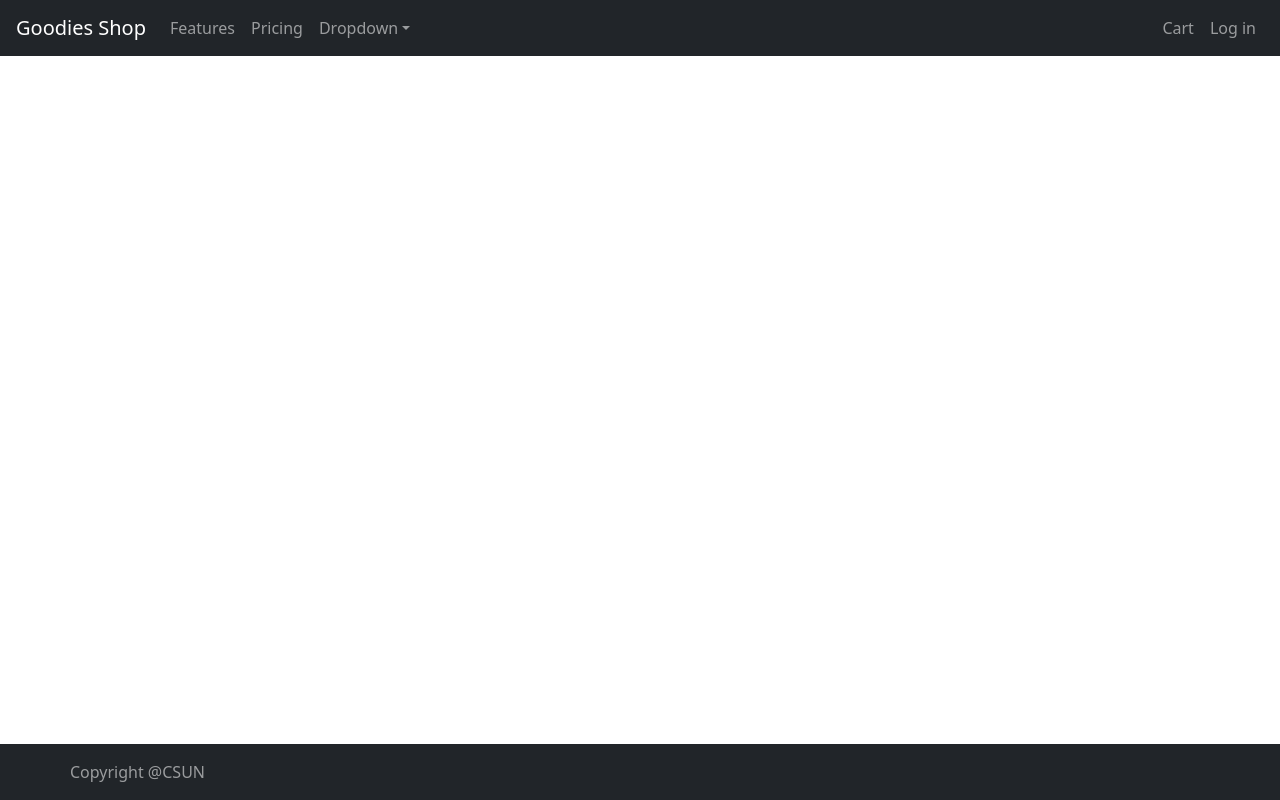
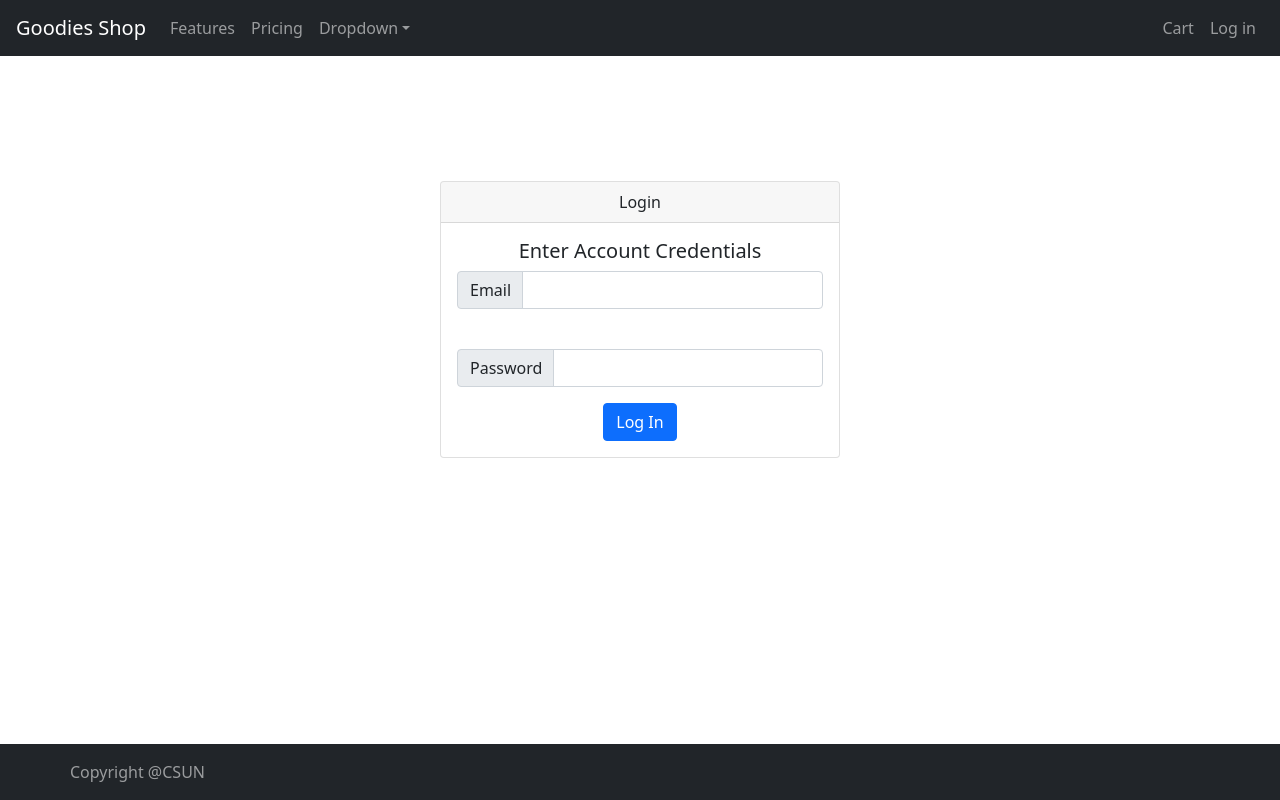
Before and after one commit to pachchigarsnehi/custom-goodies-shop, a React (Create React App) app in the folder frontend/: page /login in a window 1280 px wide. Built offline with nearby package versions, Linux system fonts and the light colour scheme; the HTML template or start-up script is replaced by a standard one.

Commit message:
login page added

```diff
--- a/frontend/src/components/Login.js
+++ b/frontend/src/components/Login.js
@@ -1,12 +1,48 @@
 import React from "react";
-import { Container, Col, Row } from "react-bootstrap";
+import {
+  Container,
+  Card,
+  Button,
+  InputGroup,
+  FormControl,
+} from "react-bootstrap";
 
 const Login = () => {
   return (
-    <Container>
-      <Col>
-        <Row></Row>
-      </Col>
+    <Container
+      style={{
+        display: "flex",
+        justifyContent: "center",
+        margin: "auto",
+        marginTop: "125px",
+      }}
+    >
+      <Card className="text-center" style={{ width: "25rem" }}>
+        <Card.Header>Login</Card.Header>
+        <Card.Body>
+          <Card.Title>Enter Account Credentials</Card.Title>
+          <InputGroup className="mb-3">
+            <InputGroup.Prepend>
+              <InputGroup.Text id="email">Email</InputGroup.Text>
+            </InputGroup.Prepend>
+            <FormControl
+              aria-label="Default"
+              aria-describedby="inputGroup-sizing-default"
+            />
+          </InputGroup>
+          <br />
+          <InputGroup className="mb-3">
+            <InputGroup.Prepend>
+              <InputGroup.Text id="password">Password</InputGroup.Text>
+            </InputGroup.Prepend>
+            <FormControl
+              aria-label="Default"
+              aria-describedby="inputGroup-sizing-default"
+            />
+          </InputGroup>
+          <Button variant="primary">Log In</Button>
+        </Card.Body>
+      </Card>
     </Container>
   );
 };
```
